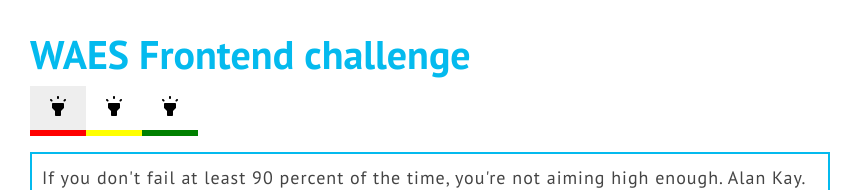
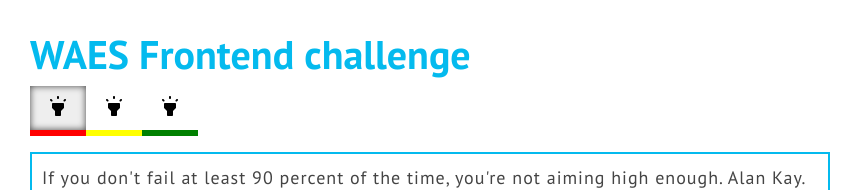
Before and after one commit to devrasec/waes-technical-assessment, a React (Create React App) app: page / in a window 1280 px wide. Shown: the top 190 px of the page, without its empty margins (0-863 px from the left). Built offline with nearby package versions, Linux system fonts and the light colour scheme.

Commit message:
Tweak styles of Button component on active and focus

```diff
--- a/src/components/Button.module.css
+++ b/src/components/Button.module.css
@@ -21,6 +21,11 @@
   background: #f1f1f1;
 }
 
+.button:focus {
+  outline: none;
+  box-shadow: 0 0 2px 2px #d1d1d1;
+}
+
 .button:active {
   transform: scale(0.99);
 }
@@ -42,4 +47,5 @@
 
 .active {
   background: #eeeeee;
+  box-shadow: inset 0 0 7px #444444;
 }
--- a/tsconfig.json
+++ b/tsconfig.json
@@ -13,7 +13,7 @@
     "resolveJsonModule": true,
     "isolatedModules": true,
     "noEmit": true,
-    "jsx": "react",
+    "jsx": "preserve",
     "strictNullChecks": true,
     "noImplicitAny": true,
     "noImplicitThis": true,
```
